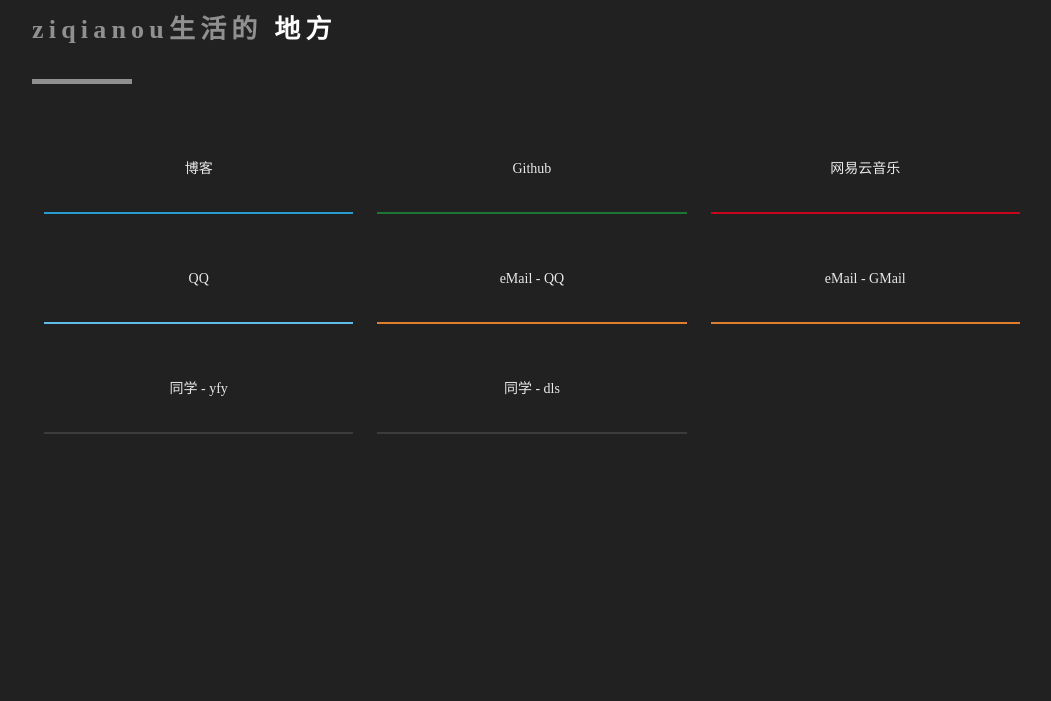
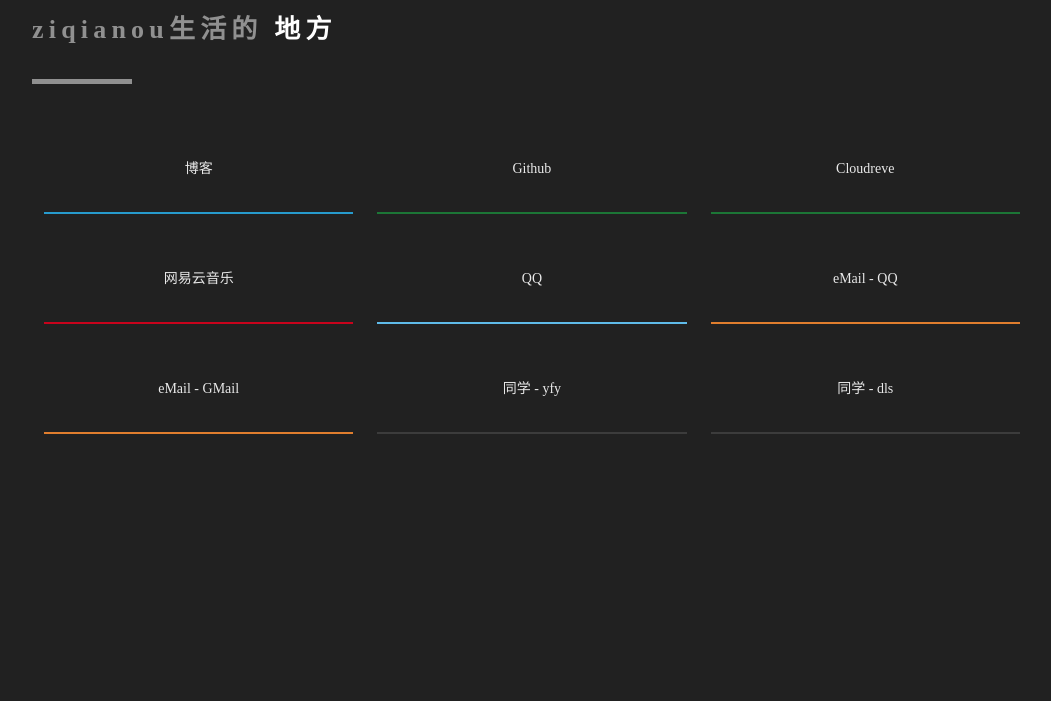
Before and after one commit to ziqianou/ziqianou_Site, a plain HTML site: page index.html in a window 1280 px wide. Shown: the part 1520-2221 px from the top of the page, without its empty margins (108-1159 px from the left). Drawn offline with Linux system fonts and the light colour scheme; no server answers; animation ran at ten frames a second.

Commit message:
update cloudreve's link

```diff
--- a/index.html
+++ b/index.html
@@ -150,6 +150,15 @@
             </div>
           </a>
           <!-- 分界线 -->
+          <a href="https://cloudreve.ziqianou.top/" target="_blank">
+            <div class="item">
+              <div class="bg" style="background-color: #1c8039"></div>
+              <div class="inner">
+                <span>Cloudreve</span>
+              </div>
+            </div>
+          </a>
+          <!-- 分界线 -->
           <a
             href="https://music.163.com/#/user/home?id=6481586632"
             target="_blank"
```
